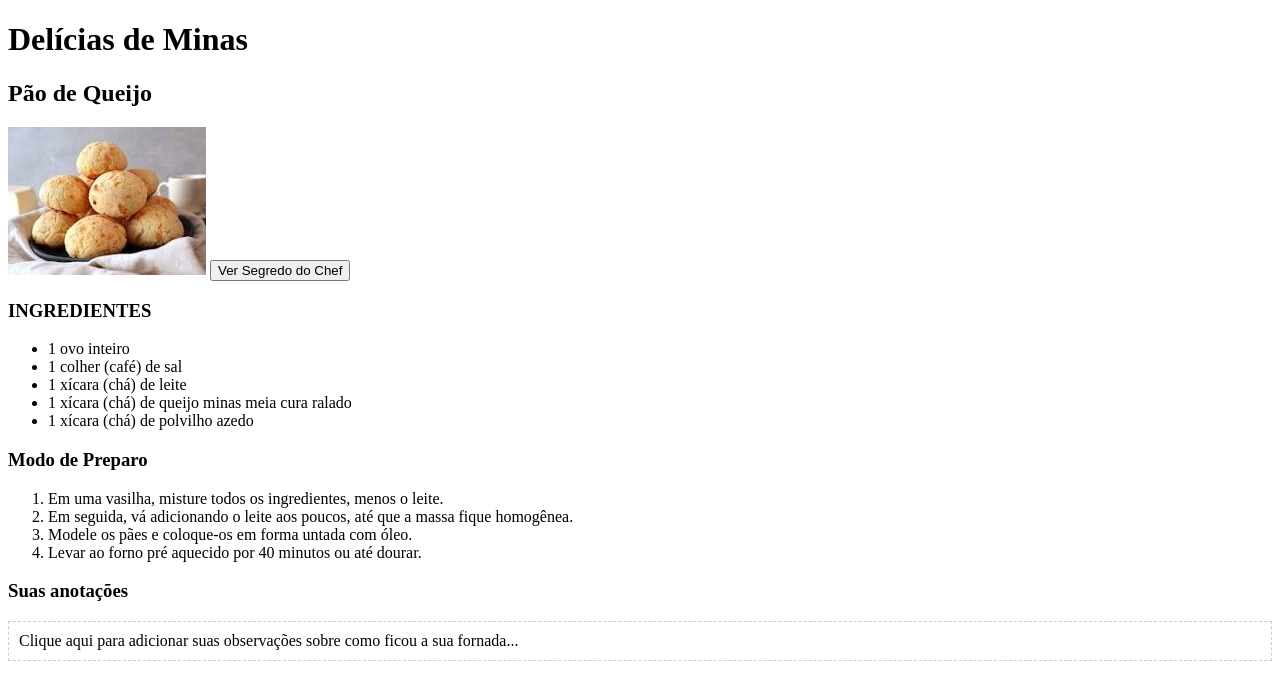
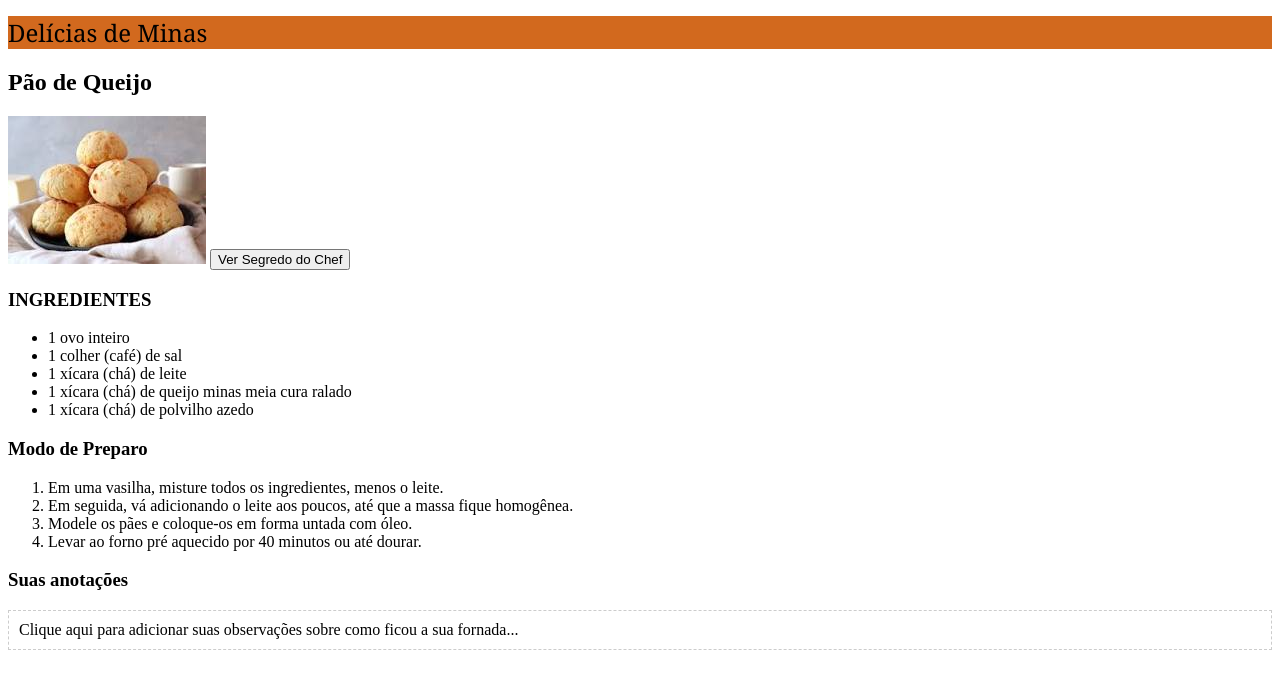
Before and after one commit to BrunoCoutinhoLima/receita-de-minas, a plain HTML site: page index.html in a window 1280 px wide. Drawn offline with Linux system fonts and the light colour scheme.

Commit message:
adiciona estilo ao título

```diff
--- a/css/main.css
+++ b/css/main.css
@@ -0,0 +1,11 @@
+#titulo-principal {
+    font-family: Georgia;
+    font-size: x-large;
+    font-style: bold;
+    font-weight: 500;
+    background-color: chocolate;
+
+
+
+
+}
--- a/index.html
+++ b/index.html
@@ -9,7 +9,7 @@
 </head>
 <body>
     <header>
-        <h1>Delícias de Minas</h1>
+        <h1 id="titulo-principal">Delícias de Minas</h1>
     </header>
     <main>
         <section>
```
